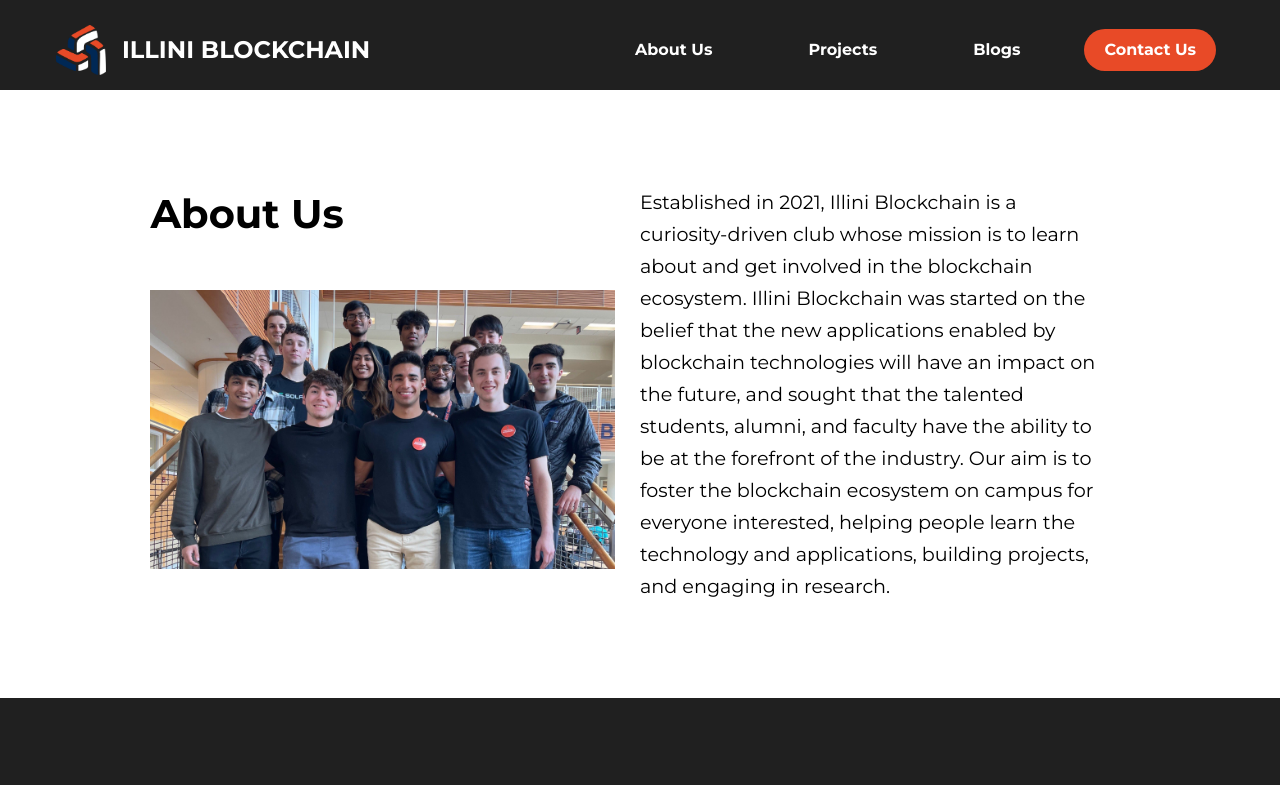
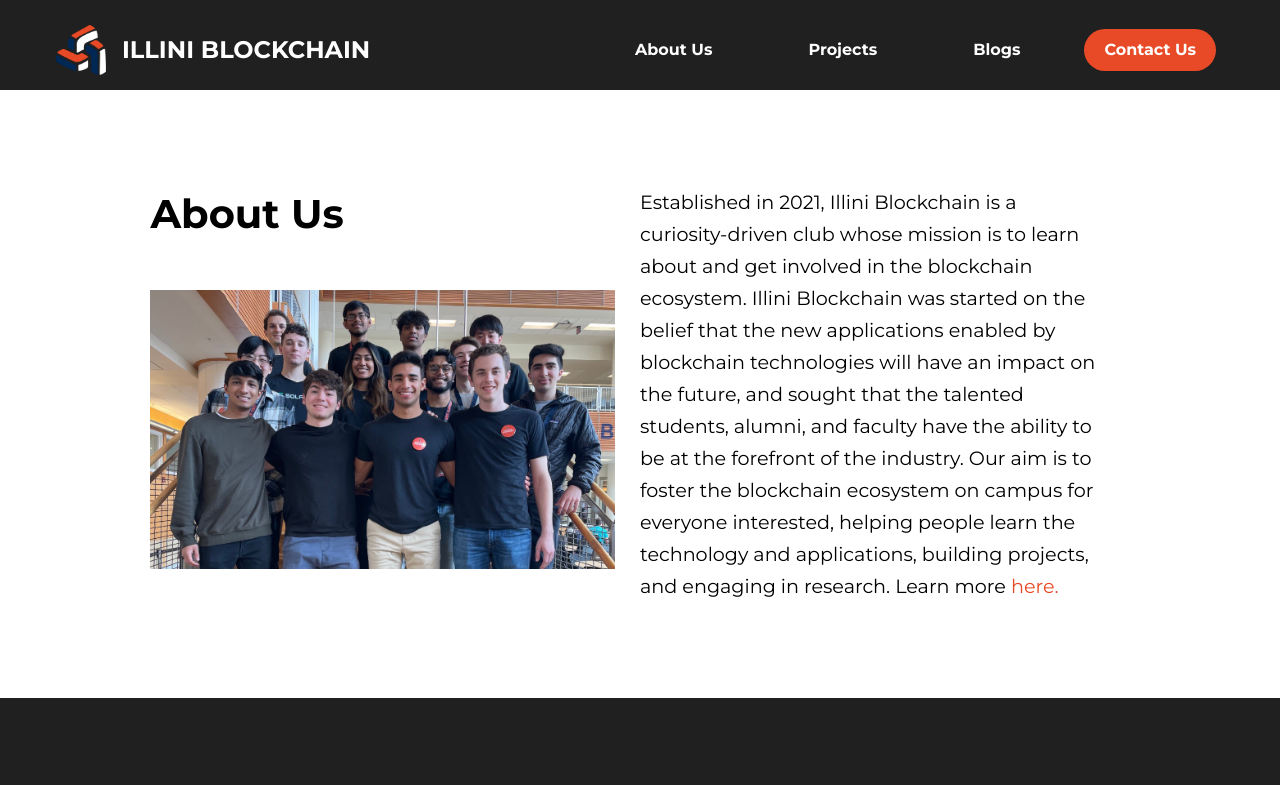
Before and after one commit to IlliniBlockchain/website, a Next.js app: page /about in a window 1280 px wide. Shown: the top 785 px of the page. Built offline with nearby package versions, Linux system fonts and the light colour scheme.

Commit message:
Add link to public notion on about page

```diff
--- a/components/about-us/InfoBanner/InfoStyles.js
+++ b/components/about-us/InfoBanner/InfoStyles.js
@@ -70,10 +70,15 @@ const InfoDescription = styled.div`
   }
 `;
 
+const InfoLink = styled.a`
+color: var(--orange);
+`
+
 export {
   InfoBackground,
   InfoTitle,
   InfoDescription,
   InfoLeftContainer,
   InfoTeamImageContainer,
+  InfoLink,
 };
--- a/components/about-us/InfoBanner/index.js
+++ b/components/about-us/InfoBanner/index.js
@@ -4,6 +4,7 @@ import {
   InfoDescription,
   InfoLeftContainer,
   InfoTeamImageContainer,
+  InfoLink
 } from "./InfoStyles";
 import Image from "next/image";
 export default function InfoBanner(props) {
@@ -30,7 +31,7 @@ export default function InfoBanner(props) {
           have the ability to be at the forefront of the industry. Our aim is to
           foster the blockchain ecosystem on campus for everyone interested,
           helping people learn the technology and applications, building
-          projects, and engaging in research.
+          projects, and engaging in research. Learn more <InfoLink target="_blank" href="https://www.notion.so/illiniblockchain/Illini-Blockchain-Public-ac1f93f3ad984e3fa00ce6a42c69b335">here.</InfoLink>
         </InfoDescription>
       </InfoBackground>
     </>
```
